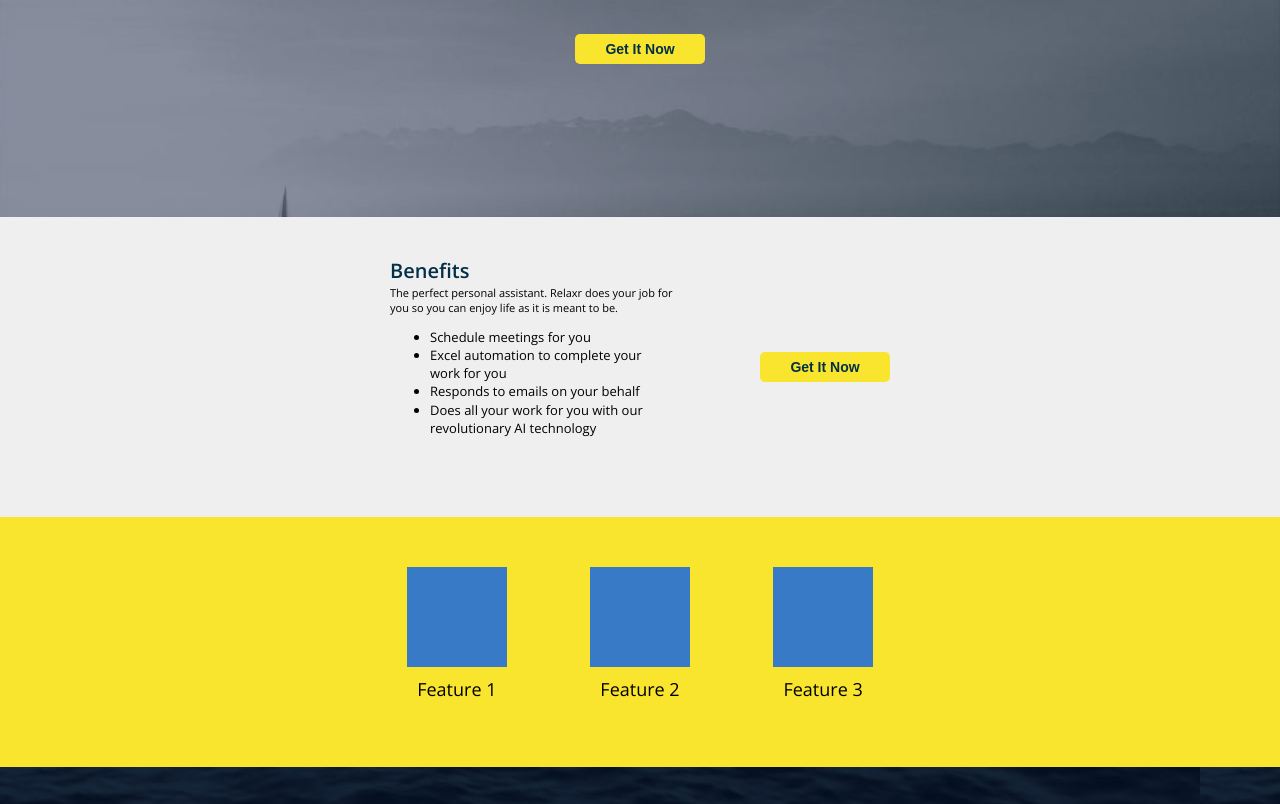
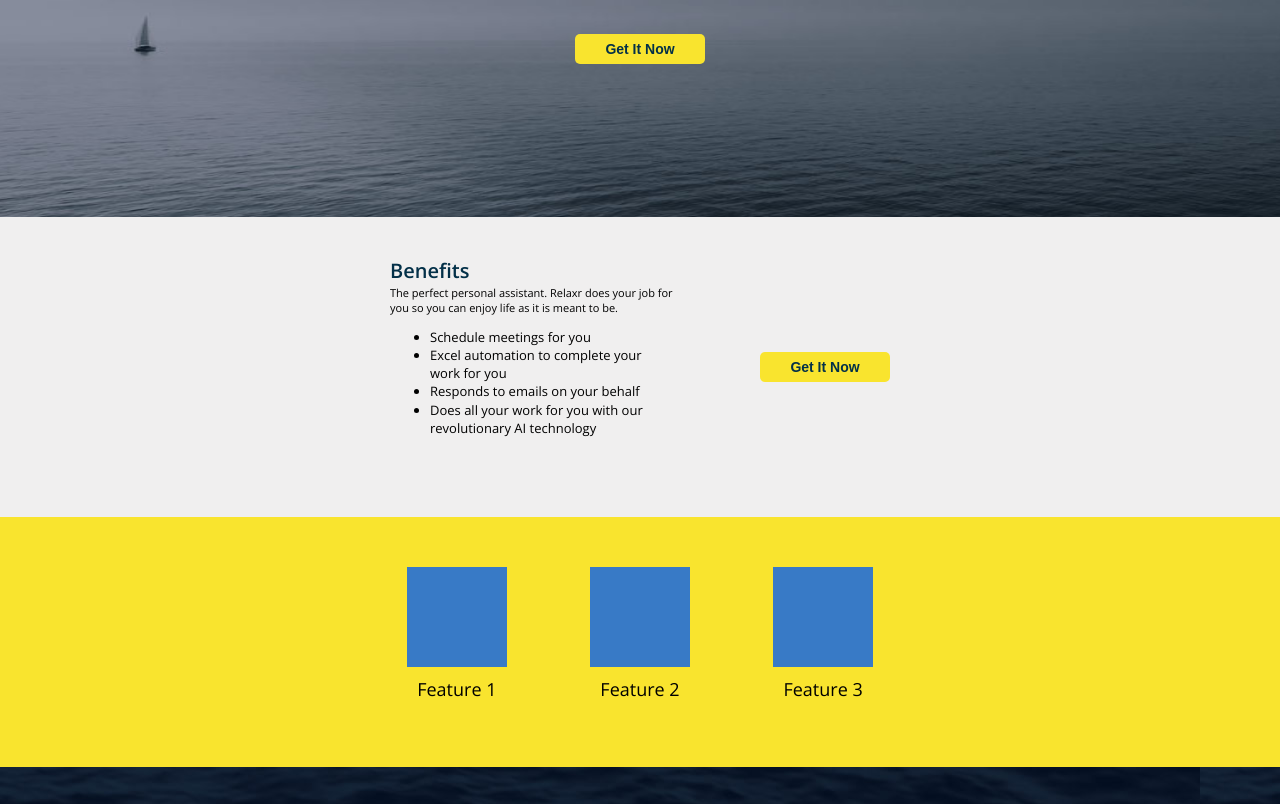
Before and after one commit to brittwalker/Homework-2, a plain HTML site: page index.html in a window 1280 px wide. Shown: the part 169-973 px from the top of the page. Drawn offline with nearby package versions, Linux system fonts and the light colour scheme.

Commit message:
friday - 4?

```diff
--- a/css/style.css
+++ b/css/style.css
@@ -37,9 +37,9 @@ body {
   font-size: 12px;
   line-height: 1.4;
   font-family: 'Open Sans', sans-serif;
-  background: url(../images/header_bg.jpg) no-repeat center top rgb(134,141,157);
-  background-size: 100% auto;
-  margin: 0px;
+  background: url(../images/header_bg.jpg) no-repeat #6D7582;
+  background-size: 2000px 600px;
+  background-position: -300px -100px;
 }
 
 p {
```
